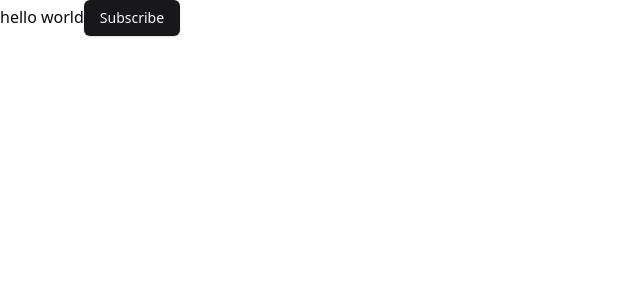
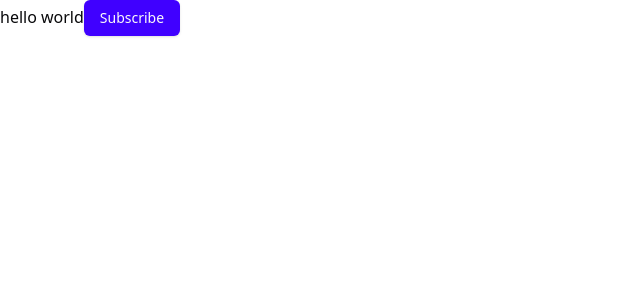
Before and after one commit to UnicornDad8/ai-iterview-mocker, a Next.js app: page / in a window 1280 px wide. Shown: the top 300 px of the page, without its empty margins (0-640 px from the left). Built offline with nearby package versions, Linux system fonts and the light colour scheme.

Commit message:
Changed primary tailwind css variable

```diff
--- a/app/globals.css
+++ b/app/globals.css
@@ -9,7 +9,7 @@
     --card-foreground: 240 10% 3.9%;
     --popover: 0 0% 100%;
     --popover-foreground: 240 10% 3.9%;
-    --primary: 240 5.9% 10%;
+    --primary: 255 100% 50%;
     --primary-foreground: 0 0% 98%;
     --secondary: 240 4.8% 95.9%;
     --secondary-foreground: 240 5.9% 10%;
```
